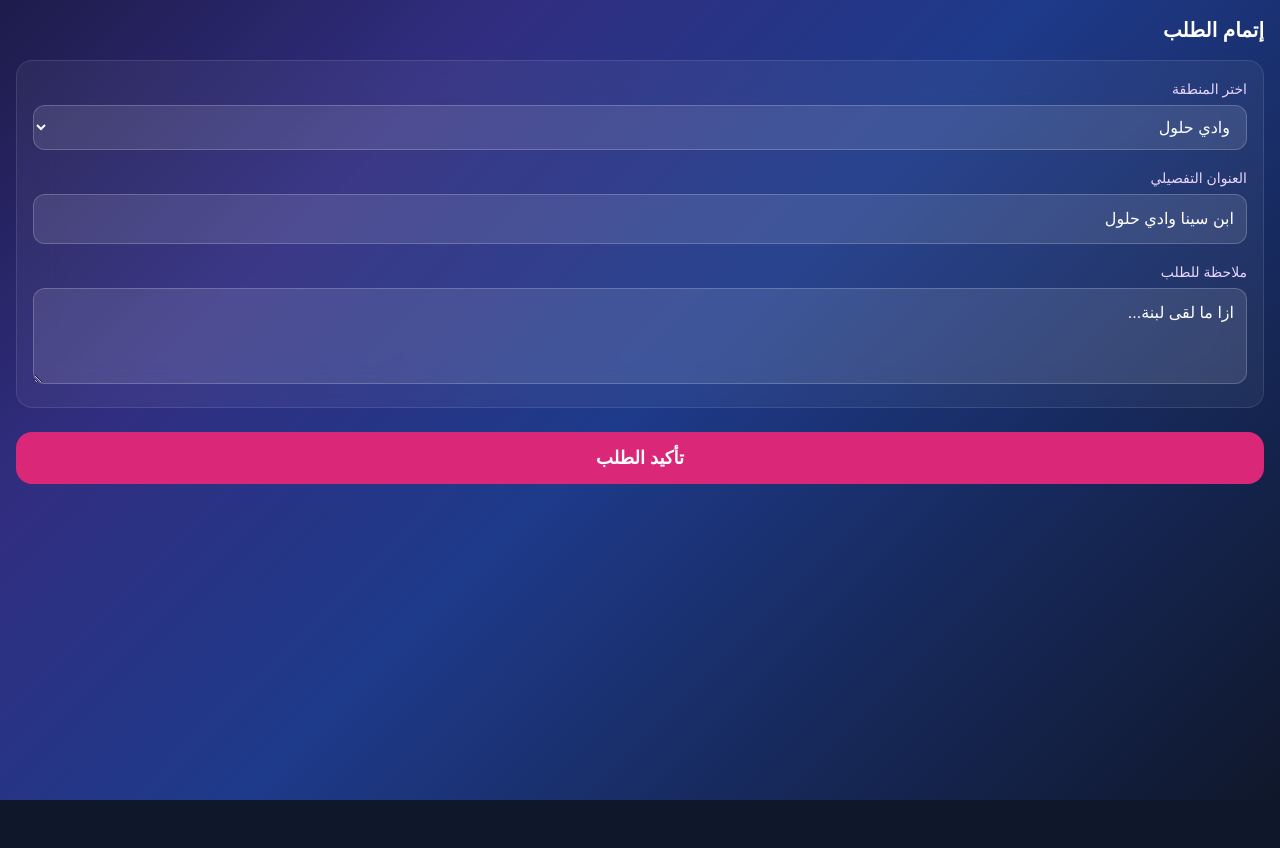
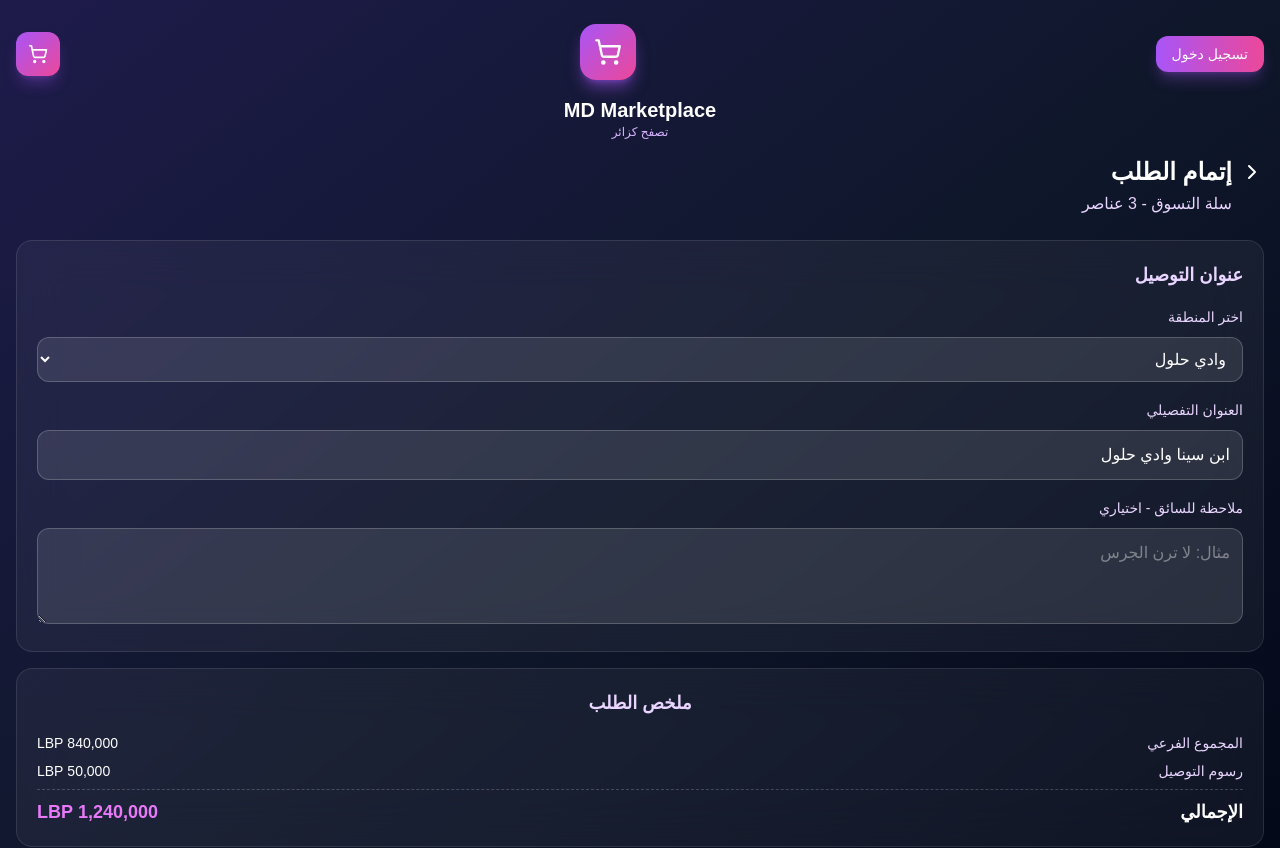
Before and after one commit to mjahto18-ui/MD-Marketplace, a Next.js app: page /checkout in a window 1280 px wide. Shown: the top 848 px of the page. Before the commit the page ends 800 px from the top, so only its background shows below. Built offline with nearby package versions, Linux system fonts and the light colour scheme.

Commit message:
Update page.js

```diff
--- a/app/checkout/page.js
+++ b/app/checkout/page.js
@@ -1,49 +1,72 @@
 'use client';
 import { useState } from 'react';
 import { useRouter } from 'next/navigation';
+import { ShoppingCart, ChevronRight } from 'lucide-react'; // بدك تنزل lucide-react
 
 export default function CheckoutPage() {
   const router = useRouter();
-
-  // نفس الحقول اللي كانو ثابتين بالقديم
   const [areaID, setAreaID] = useState("fad82d73");
   const [deliveryAddress, setDeliveryAddress] = useState("ابن سينا وادي حلول");
-  const [note, setNote] = useState("ازا ما لقى لبنة...");
+  const [note, setNote] = useState("");
+  const [loading, setLoading] = useState(false);
 
   const handleConfirm = async () => {
-    const res = await fetch('/api/checkout', {
-      method: 'POST',
-      headers: { 'Content-Type': 'application/json' },
-      body: JSON.stringify({
-        customerID: "5482cbf7",   // نفس القديم
-        areaID,
-        deliveryAddress,
-        note
-      })
-    });
-
-    const data = await res.json();
-
-    if (data.success) {
-      router.push(`/order-success?id=${data.request_id}`);
-    } else {
-      alert('صار خطأ');
-    }
+    if(!deliveryAddress.trim()) return alert('اكتب العنوان التفصيلي');
+    setLoading(true);
+    // ... منطق التشيك اوت تبعك
   };
 
   return (
-    <div className="min-h-screen gradient-bg p-4 text-white" style={{ direction: 'rtl' }}>
+    <div className="min-h-screen bg-gradient-to-br from-indigo-950 via-slate-900 to-slate-950 text-white" style={{ direction: 'rtl' }}>
 
-      <h1 className="text-xl font-bold mb-4">إتمام الطلب</h1>
+      {/* الهيدر تبع MD - بيطلع بكل الصفحات */}
+      <header className="px-4 pt-6 pb-4">
+        <div className="flex items-center justify-between mb-3">
+          {/* زر تسجيل دخول */}
+          <button className="bg-gradient-to-r from-purple-500 to-pink-500 px-4 py-2 rounded-xl text-sm font-medium shadow-lg shadow-purple-500/30">
+            تسجيل دخول
+          </button>
 
-      <div className="glass p-4 rounded-2xl border border-white/10 flex flex-col gap-4">
+          {/* اللوجو بالنص */}
+          <div className="flex flex-col items-center">
+            <div className="w-14 h-14 bg-gradient-to-br from-purple-500 to-pink-500 rounded-2xl flex items-center justify-center shadow-lg shadow-purple-500/50 mb-1">
+              <ShoppingCart className="w-7 h-7 text-white" />
+            </div>
+          </div>
 
+          {/* ايقونة السلة */}
+          <button className="bg-gradient-to-br from-purple-500 to-pink-500 p-3 rounded-xl shadow-lg shadow-purple-500/30">
+            <ShoppingCart className="w-5 h-5 text-white" />
+          </button>
+        </div>
+
+        {/* اسم المتجر */}
+        <div className="text-center">
+          <h1 className="text-xl font-bold">MD Marketplace</h1>
+          <p className="text-xs text-purple-300">تصفح كزائر</p>
+        </div>
+      </header>
+
+      {/* محتوى الصفحة */}
+      <div className="px-4 pb-6">
+        {/* عنوان الصفحة + زر رجوع */}
+        <div className="flex items-center gap-2 mb-1">
+          <ChevronRight className="w-6 h-6" />
+          <h2 className="text-2xl font-bold">إتمام الطلب</h2>
+        </div>
+        <p className="text-purple-200 mb-6 mr-8">سلة التسوق - 3 عناصر</p>
+
+        {/* كرت العنوان */}
+        <div className="bg-white/5 backdrop-blur-xl p-5 rounded-2xl border border-white/10 mb-4">
+          <h3 className="text-lg font-bold mb-4 text-purple-200">عنوان التوصيل</h3>
+
+          <div className="space-y-4">
             <div>
               <label className="text-sm text-purple-200">اختر المنطقة</label>
               <select
                 value={areaID}
                 onChange={(e) => setAreaID(e.target.value)}
-            className="w-full mt-1 bg-white/10 border border-white/20 rounded-xl p-3 text-white"
+                className="w-full mt-2 bg-white/10 border border-white/20 rounded-xl p-3 text-white focus:border-purple-500 focus:ring-2 focus:ring-purple-500/50 outline-none"
               >
                 <option value="fad82d73">وادي حلول</option>
                 <option value="a8d92f11">المنارة</option>
@@ -55,30 +78,58 @@ export default function CheckoutPage() {
               <label className="text-sm text-purple-200">العنوان التفصيلي</label>
               <input
                 type="text"
+                placeholder="اسم الشارع، البناية، الطابق..."
                 value={deliveryAddress}
                 onChange={(e) => setDeliveryAddress(e.target.value)}
-            className="w-full mt-1 bg-white/10 border border-white/20 rounded-xl p-3 text-white"
+                className="w-full mt-2 bg-white/10 border border-white/20 rounded-xl p-3 text-white placeholder:text-white/40 focus:border-purple-500 focus:ring-2 focus:ring-purple-500/50 outline-none"
               />
             </div>
 
             <div>
-          <label className="text-sm text-purple-200">ملاحظة للطلب</label>
+              <label className="text-sm text-purple-200">ملاحظة للسائق - اختياري</label>
               <textarea
+                placeholder="مثال: لا ترن الجرس"
                 value={note}
                 onChange={(e) => setNote(e.target.value)}
-            className="w-full mt-1 bg-white/10 border border-white/20 rounded-xl p-3 text-white h-24"
+                className="w-full mt-2 bg-white/10 border border-white/20 rounded-xl p-3 text-white h-24 placeholder:text-white/40 focus:border-purple-500 focus:ring-2 focus:ring-purple-500/50 outline-none"
               />
             </div>
-
+          </div>
         </div>
 
+        {/* ملخص الطلب */}
+        <div className="bg-white/5 backdrop-blur-xl p-5 rounded-2xl border border-white/10 mb-6">
+          <h3 className="text-lg font-bold mb-4 text-center text-purple-200">ملخص الطلب</h3>
+          <div className="space-y-2 text-sm">
+            <div className="flex justify-between">
+              <span className="text-purple-200">المجموع الفرعي</span>
+              <span>840,000 LBP</span>
+            </div>
+            <div className="flex justify-between">
+              <span className="text-purple-200">رسوم التوصيل</span>
+              <span>50,000 LBP</span>
+            </div>
+            <div className="border-t border-dashed border-white/20 my-3"></div>
+            <div className="flex justify-between text-lg font-bold">
+              <span>الإجمالي</span>
+              <span className="text-fuchsia-400">1,240,000 LBP</span>
+            </div>
+          </div>
+        </div>
+
+        {/* زر التأكيد */}
         <button
           onClick={handleConfirm}
-        className="w-full bg-pink-600 py-3 rounded-2xl text-white font-bold text-lg mt-6"
+          disabled={loading}
+          className="w-full bg-gradient-to-r from-purple-500 to-pink-500 py-4 rounded-2xl text-white font-bold text-lg shadow-lg shadow-purple-500/50 disabled:opacity-50 active:scale-95 transition"
         >
-        تأكيد الطلب
+          {loading ? 'جاري تأكيد الطلب...' : 'تأكيد الطلب 1,240,000 LBP'}
         </button>
 
+        <p className="text-center text-xs text-purple-300 mt-4">
+          بالمتابعة، أنت توافق على الشروط والأحكام
+        </p>
+      </div>
     </div>
   );
 }
```
Lines whose indentation alone changed are shown as unchanged.
